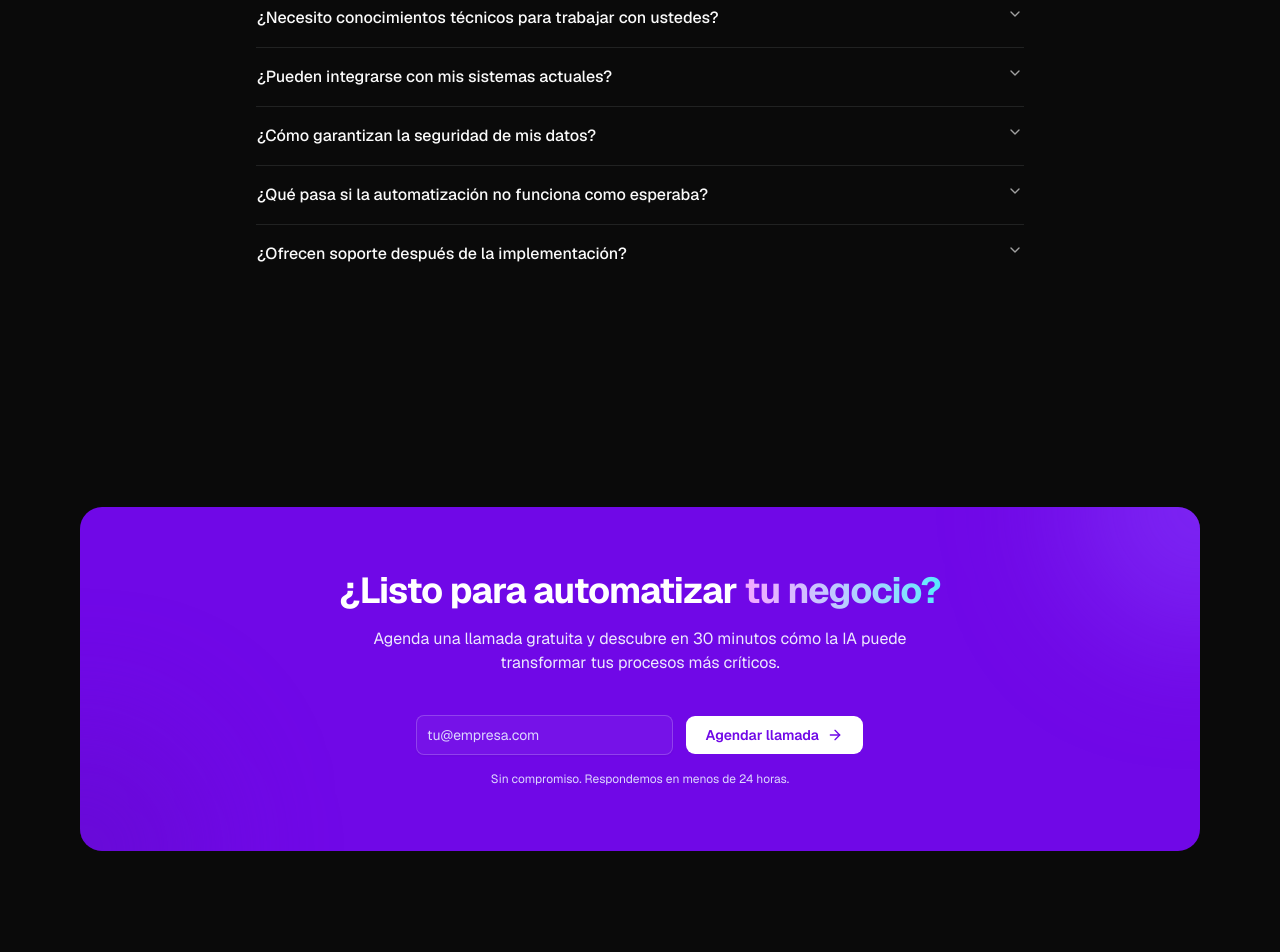
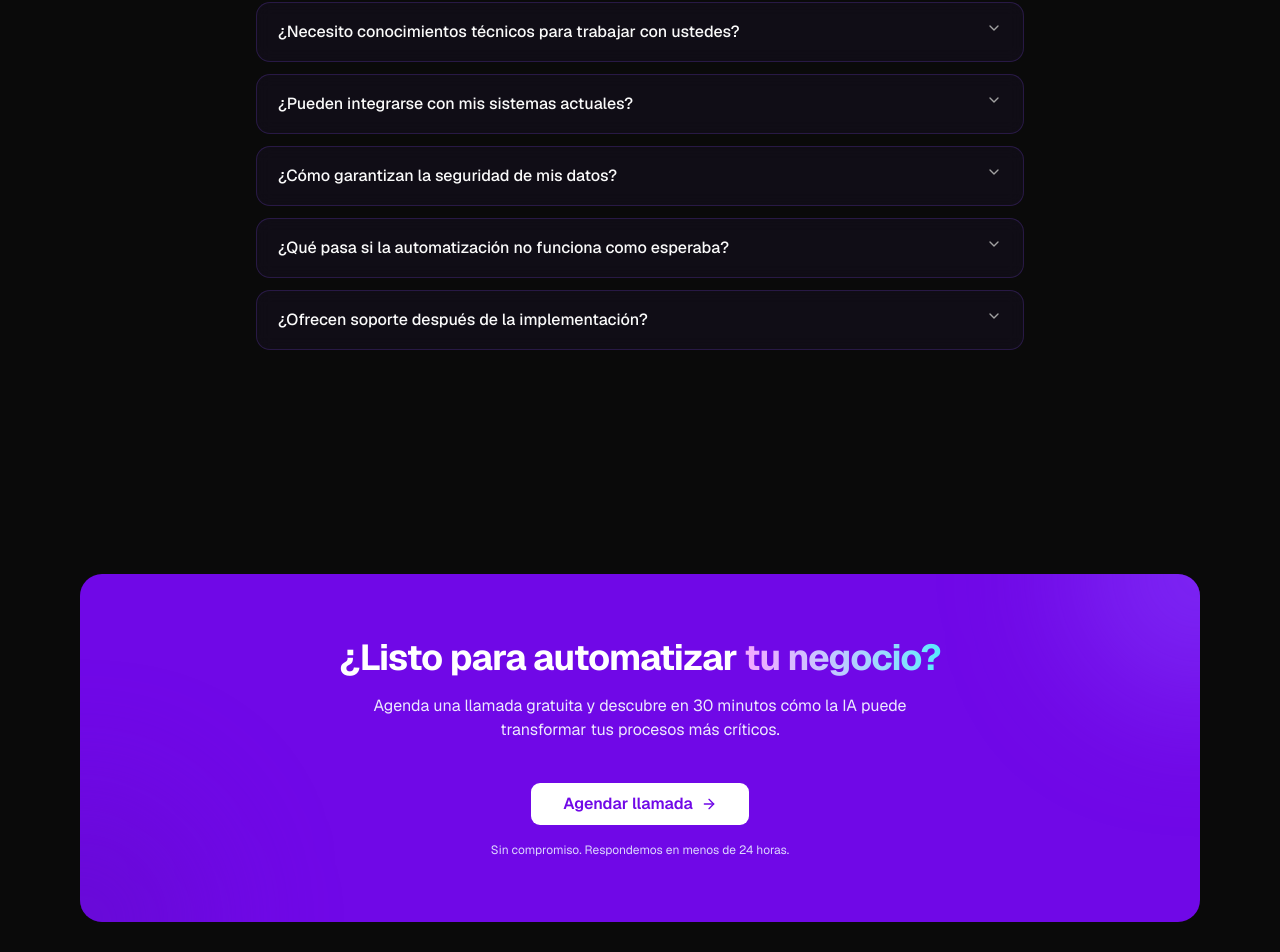
Before and after one commit to jesuslj0/alt4ir-agency, a Next.js app: page / in a window 1280 px wide. Shown: the part 5554-6506 px from the top of the page. Built offline with nearby package versions, Linux system fonts and the light colour scheme.

Commit message:
faq mejorado visual

```diff
--- a/components/sections/CTABanner.tsx
+++ b/components/sections/CTABanner.tsx
@@ -1,3 +1,4 @@
+import Link from "next/link"
 import { Button } from "@/components/ui/button"
 import { Input } from "@/components/ui/input"
 import { ArrowRightIcon } from "lucide-react"
@@ -22,20 +23,17 @@ export default function CTABanner() {
               Agenda una llamada gratuita y descubre en 30 minutos cómo la IA puede transformar tus procesos más críticos.
             </p>
 
-            <form className="mt-10 flex flex-col sm:flex-row gap-3 max-w-md mx-auto">
-              <Input
-                type="email"
-                placeholder="tu@empresa.com"
-                className="bg-white/10 border-white/20 text-white placeholder:text-violet-200 focus-visible:border-white focus-visible:ring-white/30 h-10"
-              />
+            <div className="mt-10 flex justify-center">
               <Button
-                type="submit"
-                className="bg-white text-violet-700 hover:bg-violet-50 gap-2 shrink-0 h-10 px-5 font-semibold"
+                className="bg-white text-violet-700 hover:bg-violet-50 gap-2 h-11 px-8 font-semibold text-base"
+                asChild
               >
-                Agendar llamada
-                <ArrowRightIcon className="size-4" />
+                <Link href="https://calendar.app.google/nheqxfUw8Q8sP4cF7" target="_blank" rel="noopener noreferrer">
+                  Agendar llamada
+                  <ArrowRightIcon className="size-4" />
+                </Link>
               </Button>
-            </form>
+            </div>
 
             <p className="mt-4 text-xs text-violet-200">
               Sin compromiso. Respondemos en menos de 24 horas.
--- a/components/sections/FAQ.tsx
+++ b/components/sections/FAQ.tsx
@@ -55,13 +55,17 @@ export default function FAQ() {
         </div>
 
         <div className="max-w-3xl mx-auto">
-          <Accordion type="single" collapsible>
+          <Accordion type="single" collapsible className="flex flex-col gap-3">
             {faqs.map((faq, index) => (
-              <AccordionItem key={index} value={`item-${index}`}>
-                <AccordionTrigger className="text-left text-base font-medium py-4">
+              <AccordionItem
+                key={index}
+                value={`item-${index}`}
+                className="rounded-xl border border-violet-500/20 bg-violet-500/5 backdrop-blur-sm px-5 overflow-hidden"
+              >
+                <AccordionTrigger className="text-left text-base font-medium py-4 hover:no-underline">
                   {faq.question}
                 </AccordionTrigger>
-                <AccordionContent className="text-muted-foreground leading-relaxed">
+                <AccordionContent className="text-muted-foreground leading-relaxed pb-4">
                   {faq.answer}
                 </AccordionContent>
               </AccordionItem>
```
